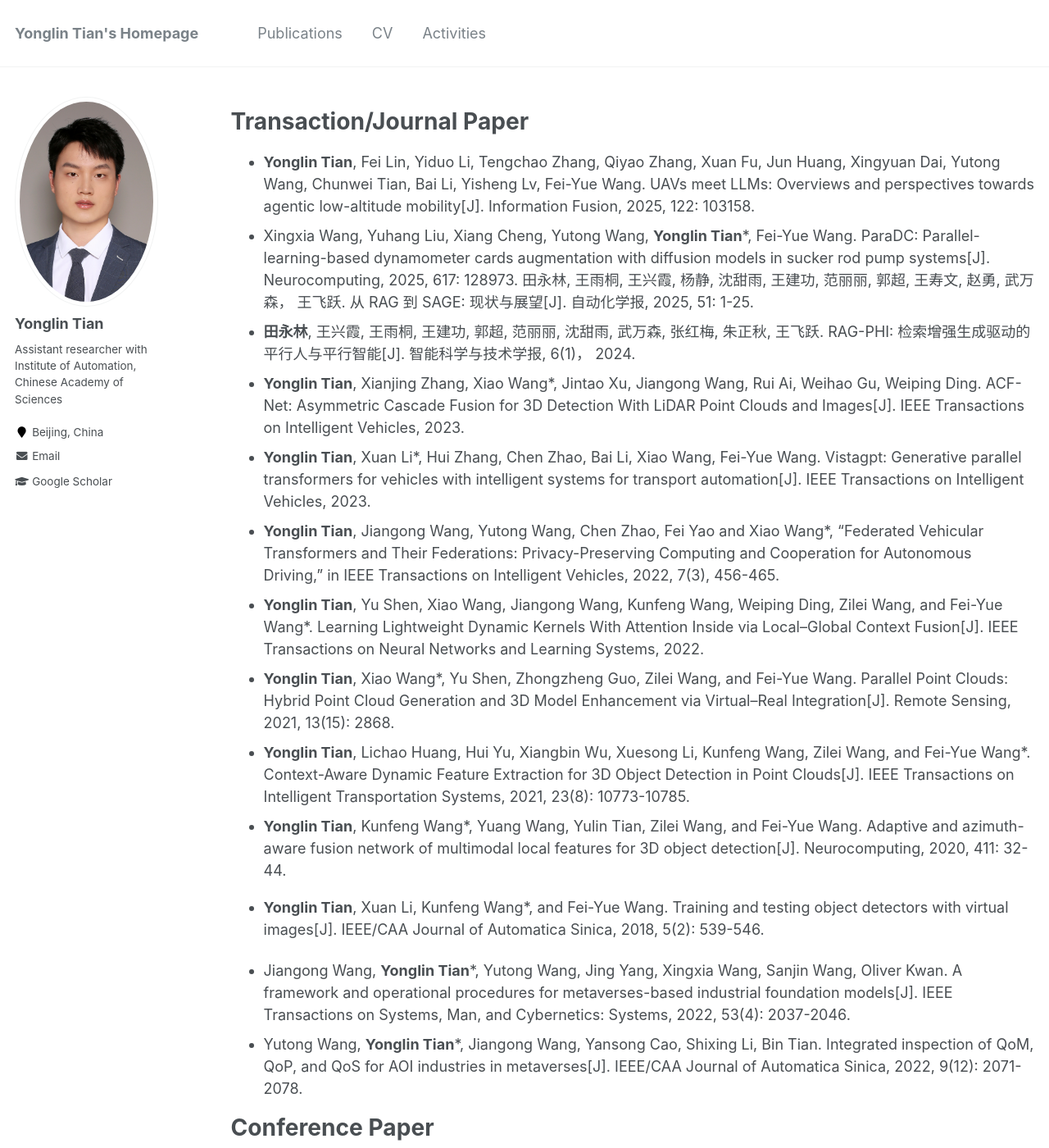
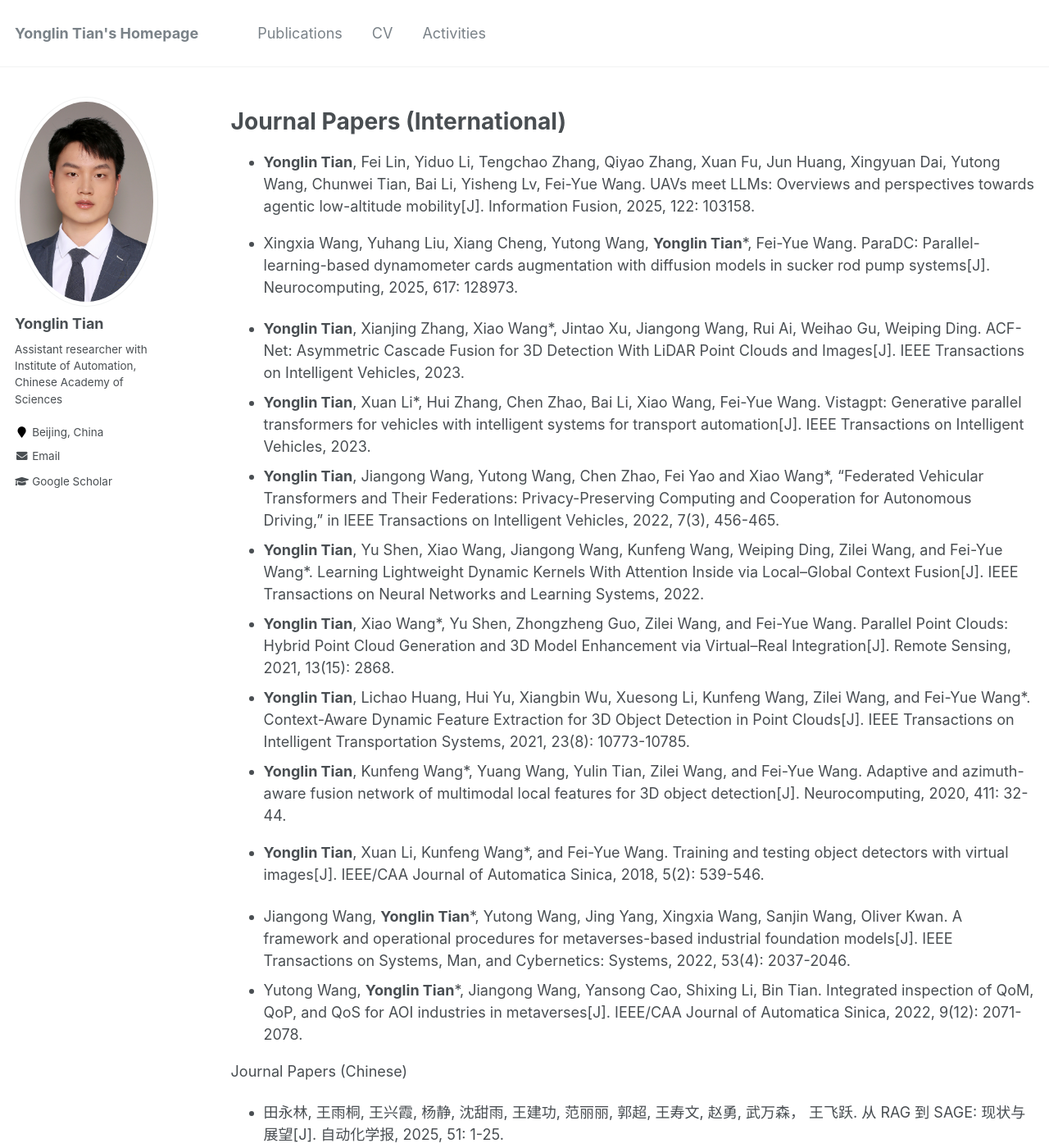
Before and after one commit to Hub-Tian/hub-tian.github.io, a Jekyll site: the page built from _pages/publications.md, in a window 1280 px wide and 1400 px high. Shown: the whole window at 82% size. Built offline with Jekyll 4.4.1, drawn with Linux system fonts in a browser that asks for light colours; some of the changed text lies outside the part shown.

Commit message:
update 20251118-1

```diff
--- a/_pages/publications.md
+++ b/_pages/publications.md
@@ -5,13 +5,12 @@ permalink: /publications/
 author_profile: true
 ---
 
-Transaction/Journal Paper
+Journal Papers (International)
 ======
 
 * **Yonglin Tian**, Fei Lin, Yiduo Li, Tengchao Zhang, Qiyao Zhang, Xuan Fu, Jun Huang, Xingyuan Dai, Yutong Wang, Chunwei Tian, Bai Li, Yisheng Lv, Fei-Yue Wang. UAVs meet LLMs: Overviews and perspectives towards agentic low-altitude mobility[J]. Information Fusion, 2025, 122: 103158.
 * Xingxia Wang, Yuhang Liu, Xiang Cheng, Yutong Wang, **Yonglin Tian***, Fei-Yue Wang. ParaDC: Parallel-learning-based dynamometer cards augmentation with diffusion models in sucker rod pump systems[J]. Neurocomputing, 2025, 617: 128973.
-田永林, 王雨桐, 王兴霞, 杨静, 沈甜雨, 王建功, 范丽丽, 郭超, 王寿文, 赵勇, 武万森， 王飞跃. 从 RAG 到 SAGE: 现状与展望[J]. 自动化学报, 2025, 51: 1-25.
-* **田永林**, 王兴霞, 王雨桐, 王建功, 郭超, 范丽丽, 沈甜雨, 武万森, 张红梅, 朱正秋, 王飞跃. RAG-PHI: 检索增强生成驱动的平行人与平行智能[J]. 智能科学与技术学报, 6(1)， 2024.
+
 * **Yonglin Tian**, Xianjing Zhang, Xiao Wang*, Jintao Xu, Jiangong Wang, Rui Ai, Weihao Gu, Weiping Ding. ACF-Net: Asymmetric Cascade Fusion for 3D Detection With LiDAR Point Clouds and Images[J]. IEEE Transactions on Intelligent Vehicles, 2023.
 * **Yonglin Tian**, Xuan Li*, Hui Zhang, Chen Zhao, Bai Li, Xiao Wang, Fei-Yue Wang. Vistagpt: Generative parallel transformers for vehicles with intelligent systems for transport automation[J]. IEEE Transactions on Intelligent Vehicles, 2023.
 * **Yonglin Tian**, Jiangong Wang, Yutong Wang, Chen Zhao, Fei Yao and Xiao Wang*, "Federated Vehicular Transformers and Their Federations: Privacy-Preserving Computing and Cooperation for Autonomous Driving," in IEEE Transactions on Intelligent Vehicles, 2022, 7(3), 456-465.
@@ -24,9 +23,12 @@ Transaction/Journal Paper
 * Jiangong Wang, **Yonglin Tian***, Yutong Wang, Jing Yang, Xingxia Wang, Sanjin Wang, Oliver Kwan. A framework and operational procedures for metaverses-based industrial foundation models[J]. IEEE Transactions on Systems, Man, and Cybernetics: Systems, 2022, 53(4): 2037-2046.
 * Yutong Wang, **Yonglin Tian***, Jiangong Wang, Yansong Cao, Shixing Li, Bin Tian. Integrated inspection of QoM, QoP, and QoS for AOI industries in metaverses[J]. IEEE/CAA Journal of Automatica Sinica, 2022, 9(12): 2071-2078.
 
+Journal Papers (Chinese)
+* 田永林, 王雨桐, 王兴霞, 杨静, 沈甜雨, 王建功, 范丽丽, 郭超, 王寿文, 赵勇, 武万森， 王飞跃. 从 RAG 到 SAGE: 现状与展望[J]. 自动化学报, 2025, 51: 1-25.
+* **田永林**, 王兴霞, 王雨桐, 王建功, 郭超, 范丽丽, 沈甜雨, 武万森, 张红梅, 朱正秋, 王飞跃. RAG-PHI: 检索增强生成驱动的平行人与平行智能[J]. 智能科学与技术学报, 6(1)， 2024.
 
 
-Conference Paper
+Conference Papers
 ======
 * Hui Zhang, Yiteng Xu, **Yonglin Tian**,, Yidong Li, Tiago H Falk, Fei-Yue Wang. Selective Shift: Towards Personalized Domain Adaptation in Multi-Agent Collaborative Perception[C]//Proceedings of the 33rd ACM International Conference on Multimedia. 2025: 886-895.
 * Boyi Sun, Yuhang Liu, Houxin He, **Yonglin Tian**, Fei-Yue Wang. AnnofreeOD: Detecting All Classes at Low Frame Rates Without Human Annotations[C]//Proceedings of the IEEE/CVF International Conference on Computer Vision. 2025: 5315-5325.
```
